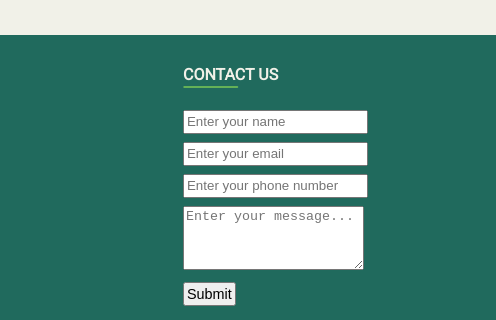
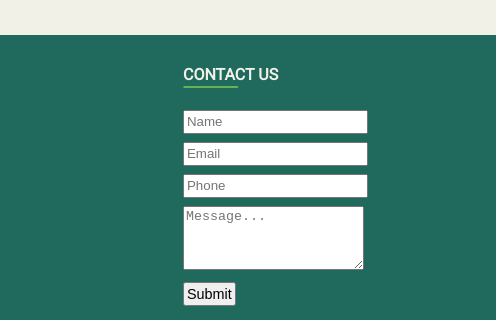
Before and after one commit to georit/vigor-fitness, a plain HTML site: page index.html in a window 1280 px wide. Shown: the part 3501-3821 px from the top of the page, 784-1280 px from the left. Drawn offline with Linux system fonts and the light colour scheme.

Commit message:
Minor changes

```diff
--- a/index.html
+++ b/index.html
@@ -251,10 +251,10 @@
             <div class="contact">
                 <h4 class="footer-title contact-heading">CONTACT US</h4>
                 <form class="contact-form" action="#">
-                    <input type="text" name="name" id="name" placeholder="Enter your name"><br>
-                    <input type="email" name="email" id="email" placeholder="Enter your email"><br>
-                    <input type="tel" name="phone" id="phone" placeholder="Enter your phone number"><br>
-                    <textarea name="message" id="message" placeholder="Enter your message..."></textarea><br>
+                    <input type="text" name="name" id="name" placeholder="Name"><br>
+                    <input type="email" name="email" id="email" placeholder="Email"><br>
+                    <input type="tel" name="phone" id="phone" placeholder="Phone"><br>
+                    <textarea name="message" id="message" placeholder="Message..."></textarea><br>
                     <input type="submit" value="Submit">
                 </form>
             </div>
--- a/js/script.js
+++ b/js/script.js
@@ -75,7 +75,8 @@ function showTestimonies(n) {
 
 /* === Scroll back to top === */
 function scrollBackToTop() {
-    if (document.body.scrollTop > 20 || document.documentElement.scrollTop > 20) {
+    if (document.body.scrollTop > 2900 || document.documentElement.scrollTop > 2900) {
+        console.log(document.documentElement.scrollTop);
         backToTop.style.display = "block";
     } else {
         backToTop.style.display = "none";
```
